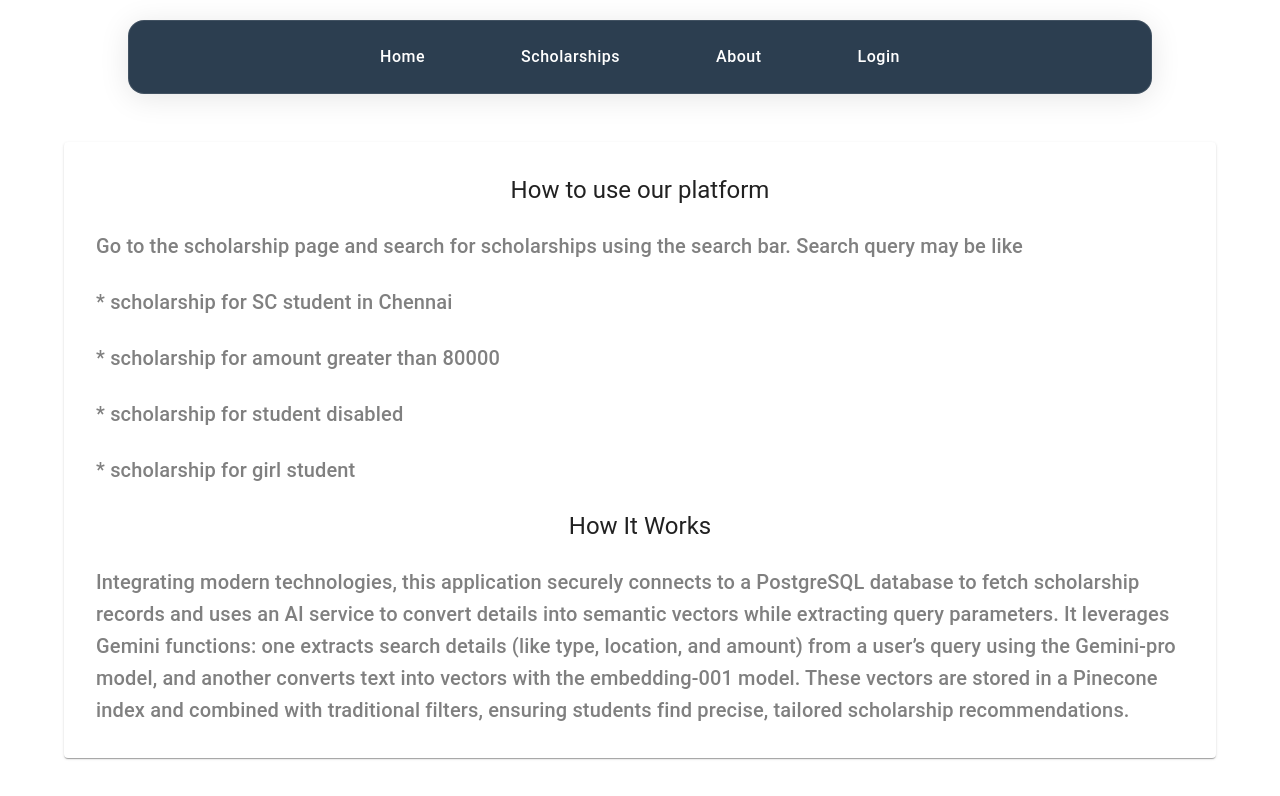
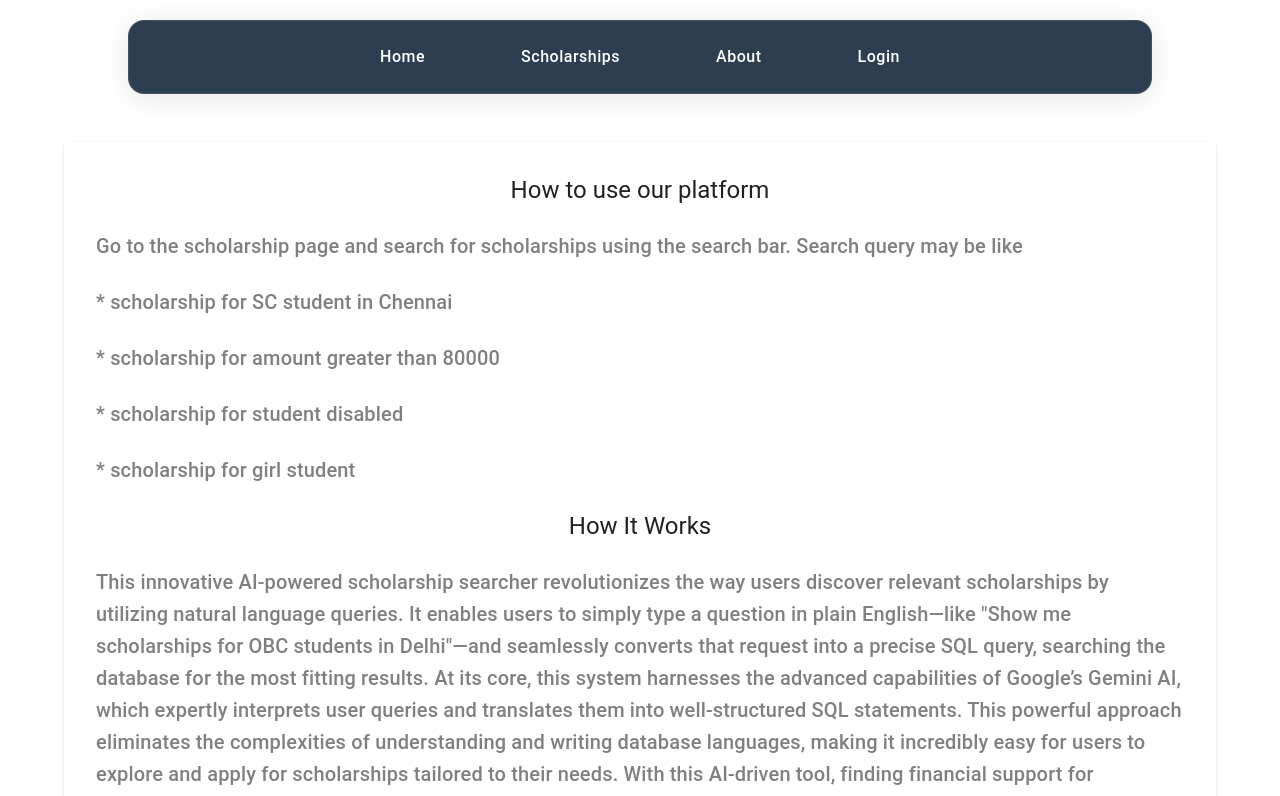
Before and after one commit to Dilip-Kashyp/ScholarMatch-AI, a Next.js app: page /about in a window 1280 px wide. Shown: the top 796 px of the page. Built offline with nearby package versions, Linux system fonts and the light colour scheme.

Commit message:
update about page

```diff
--- a/src/constants/about.js
+++ b/src/constants/about.js
@@ -44,8 +44,9 @@ export const ABOUT_PAGE_CONFIG = {
       variant: "h6",
       // align: { xs: "center", md: "left" },
       children:
-        "Integrating modern technologies, this application securely connects to a PostgreSQL database to fetch scholarship records and uses an AI service to convert details into semantic vectors while extracting query parameters. It leverages Gemini functions: one extracts search details (like type, location, and amount) from a user’s query using the Gemini-pro model, and another converts text into vectors with the embedding-001 model. These vectors are stored in a Pinecone index and combined with traditional filters, ensuring students find precise, tailored scholarship recommendations.",
+        "This innovative AI-powered scholarship searcher revolutionizes the way users discover relevant scholarships by utilizing natural language queries. It enables users to simply type a question in plain English—like \"Show me scholarships for OBC students in Delhi\"—and seamlessly converts that request into a precise SQL query, searching the database for the most fitting results. At its core, this system harnesses the advanced capabilities of Google’s Gemini AI, which expertly interprets user queries and translates them into well-structured SQL statements. This powerful approach eliminates the complexities of understanding and writing database languages, making it incredibly easy for users to explore and apply for scholarships tailored to their needs. With this AI-driven tool, finding financial support for education becomes intuitive, accessible, and user-friendly.",
       sx: {
+
         color: "gray",
       },
     },
--- a/src/helper/apiClient.js
+++ b/src/helper/apiClient.js
@@ -1,5 +1,5 @@
-const BASE_URL = "https://scholar-match-ai-be.onrender.com/api/v1";
-// const BASE_URL = "http://localhost:5400/api/v1";
+// const BASE_URL = "https://scholar-match-ai-be.onrender.com/api/v1";
+const BASE_URL = "http://localhost:5400/api/v1";
 
 export async function apiClient({
   url,
```
